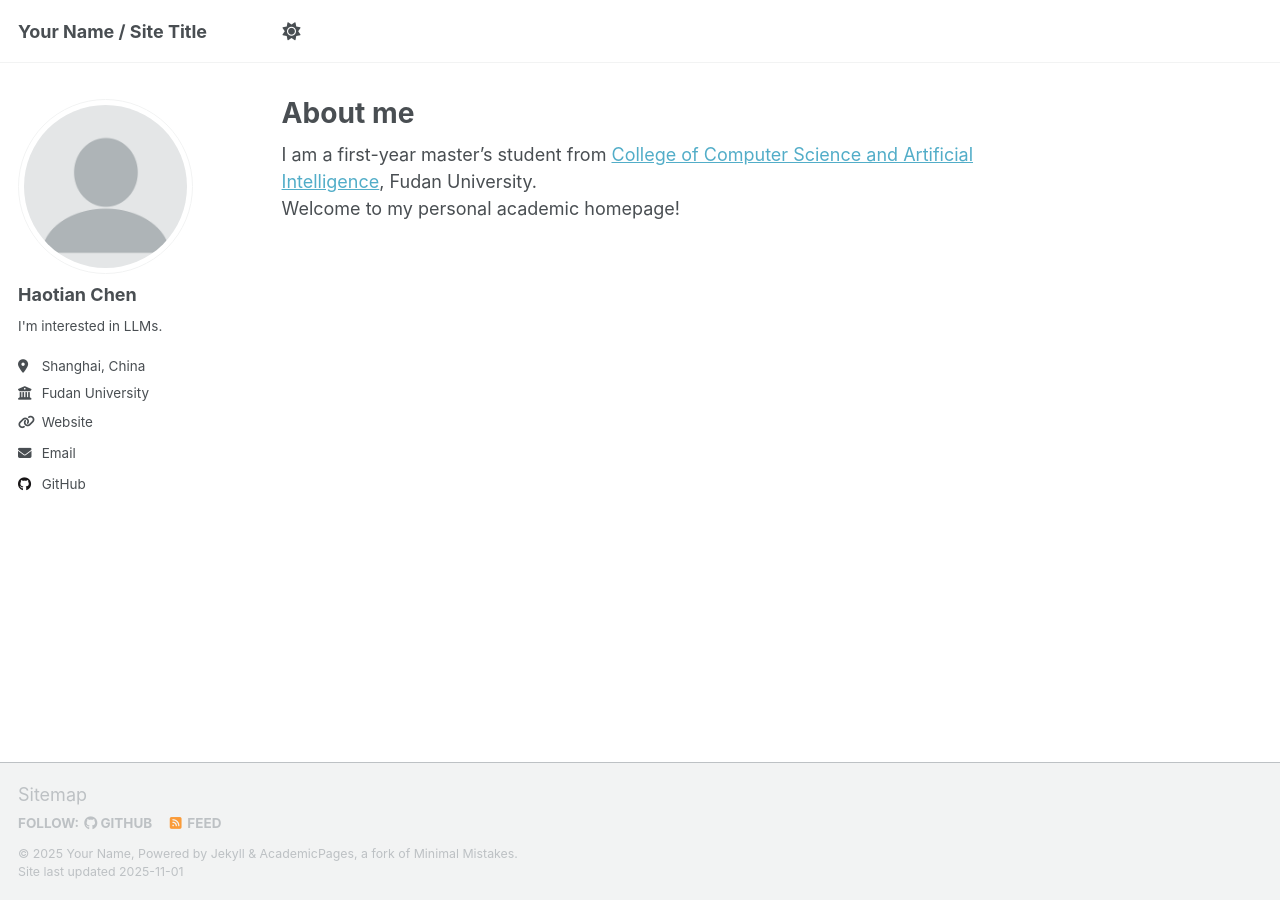
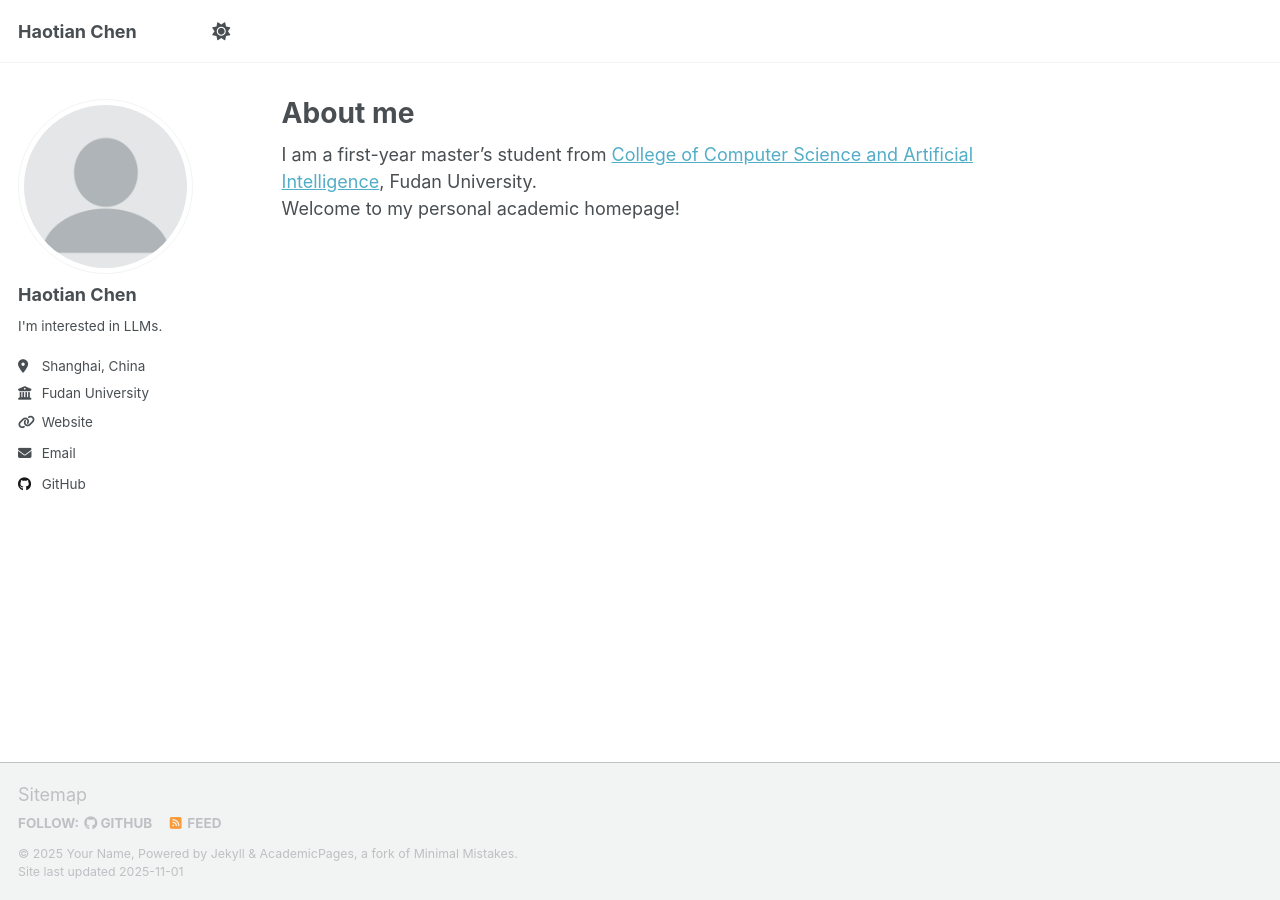
Before and after one commit to hardbrah/hardbrah.github.io, a Jekyll site: the page built from _pages/about.md, in a window 1280 px wide. Built offline with Jekyll 4.4.1, drawn with Linux system fonts in a browser that asks for light colours; a script that is not in the unit is left out.

Commit message:
Change site title to 'Haotian Chen'
Updated site title to 'Haotian Chen' in configuration.

```diff
--- a/_config.yml
+++ b/_config.yml
@@ -9,7 +9,7 @@
 # Basic Site Settings
 locale                   : "en-US"
 site_theme               : "default" # Currently available options are "default", "air"
-title                    : "Your Name / Site Title"
+title                    : "Haotian Chen"
 title_separator          : "-"
 name                     : &name "Your Name"
 description              : &description "Your Name's academic portfolio"   # Update this with a general description of your site, this is the default if not overridden by a page
```
